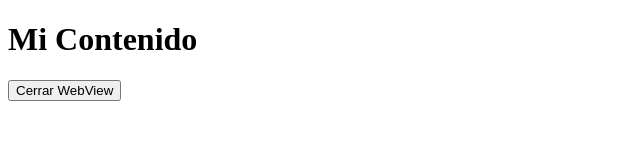
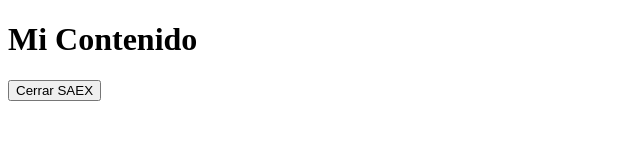
Before and after one commit to rdbc3415/saex_page, a plain HTML site: page index.html in a window 1280 px wide. Shown: the full height of the page, 0-640 px from the left. Drawn offline with Linux system fonts and the light colour scheme.

Commit message:
Update index.html

```diff
--- a/index.html
+++ b/index.html
@@ -5,7 +5,7 @@
 </head>
 <body>
     <h1>Mi Contenido</h1>
-    <button onclick="cerrarVentana()">Cerrar WebView</button>
+    <button onclick="AndroidBridge.cerrarActividad()">Cerrar SAEX</button>
 
     <script>
         function cerrarVentana() {
```
